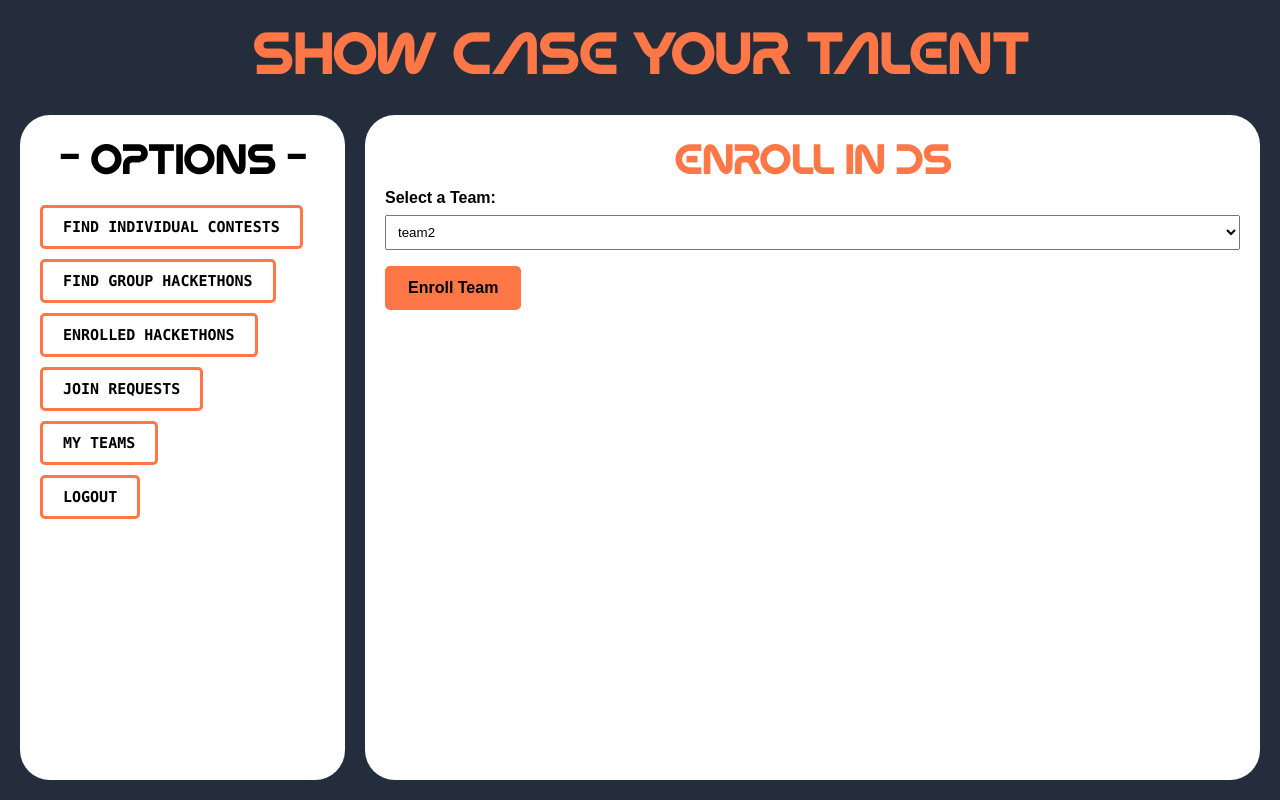
After one commit to Shijin1111/HackersBridge, a Django app: page /competitor/enroll_in_event/2/ in a window 1280 px wide. The commit adds this page. Run offline with Django 5.2, Linux system fonts and the light colour scheme; a user stored in the database is signed in; data comes from the database, SQL or seed files in the repository; both versions use the stored data as it was after the commit.

Commit message:
group hackathons enrollment fn done

```diff
--- a/competitor/urls.py
+++ b/competitor/urls.py
@@ -9,5 +9,6 @@ urlpatterns = [
     path('accept-join-request/<int:request_id>/', views.accept_join_request, name='accept_join_request'),
     path('reject-join-request/<int:request_id>/', views.reject_join_request, name='reject_join_request'),
     path('find_group_events/',views.find_group_events,name='find_group_events'),
+    path('enroll_in_event/<int:event_id>/', views.enroll_in_event, name='enroll_in_event'),
     path('logout/', views.logout_view, name='logout'),
 ]
--- a/competitor/views.py
+++ b/competitor/views.py
@@ -124,3 +124,29 @@
 def find_group_events(request):
     group_events = GroupEvent.objects.all()
     return render(request,'competitor/find_group_events.html',{"group_events":group_events})
+
+
+# competitor/views.py
+from django.shortcuts import render, redirect, get_object_or_404
+from django.contrib import messages
+from host.models import GroupEvent, TeamEnrollment
+from .models import Team
+
+def enroll_in_event(request, event_id):
+    event = get_object_or_404(GroupEvent, id=event_id)
+    user_teams = Team.objects.filter(team_admin=request.user)  # Teams created by the user
+
+    if request.method == 'POST':
+        team_id = request.POST.get('team_id')
+        team = get_object_or_404(Team, id=team_id, team_admin=request.user)
+
+        # Check if the team is already enrolled
+        if TeamEnrollment.objects.filter(event=event, team=team).exists():
+            messages.error(request, f"{team.name} is already enrolled in this event!")
+        else:
+            # Enroll the team
+            TeamEnrollment.objects.create(event=event, team=team)
+            messages.success(request, f"{team.name} successfully enrolled in {event.hackathon_name}!")
+        return redirect('competitor:find_group_events')
+
+    return render(request, 'competitor/enroll_in_event.html', {'event': event, 'user_teams': user_teams})
--- a/host/admin.py
+++ b/host/admin.py
@@ -1,5 +1,6 @@
 from django.contrib import admin
 
-from .models import GroupEvent
+from .models import GroupEvent,TeamEnrollment
 
 admin.site.register(GroupEvent)
+admin.site.register(TeamEnrollment)
--- a/host/models.py
+++ b/host/models.py
@@ -10,3 +10,12 @@ class GroupEvent(models.Model):
     last_submission_datetime = models.DateTimeField()
     evaluation_criteria = models.TextField()
     created_by = models.ForeignKey(settings.AUTH_USER_MODEL, on_delete=models.CASCADE, related_name="group_events")
+
+
+class TeamEnrollment(models.Model):
+    event = models.ForeignKey('GroupEvent', on_delete=models.CASCADE, related_name='enrollments')
+    team = models.ForeignKey('competitor.Team', on_delete=models.CASCADE, related_name='enrolled_events')
+    enrolled_at = models.DateTimeField(auto_now_add=True)
+
+    def __str__(self):
+        return f"{self.team.name} enrolled in {self.event.hackathon_name}"
--- /dev/null
+++ b/templates/competitor/enroll_in_event.html
@@ -0,0 +1,19 @@
+{% extends "competitor/competitor_dashboard.html" %}
+{% block right_div %}
+<h1 style="text-align: center;">Enroll in {{ event.hackathon_name }}</h1>
+
+<form method="post">
+    {% csrf_token %}
+    <label for="team_id" style="display: block; margin-bottom: 8px;"><strong>Select a Team:</strong></label>
+    <select name="team_id" id="team_id" required style="padding: 8px; width: 100%; margin-bottom: 16px;">
+        {% for team in user_teams %}
+            <option value="{{ team.id }}">{{ team.name }}</option>
+        {% endfor %}
+    </select>
+    <button type="submit" class="btn-like">Enroll Team</button>
+</form>
+
+{% if not user_teams %}
+    <p>You don't have any teams to enroll. <a href="{% url 'competitor:create_team' %}">Create a team</a>.</p>
+{% endif %}
+{% endblock right_div %}
--- a/templates/competitor/find_group_events.html
+++ b/templates/competitor/find_group_events.html
@@ -16,8 +16,8 @@
                                 <p><strong>Submission Deadline:</strong> {{ event.last_submission_datetime|date:"Y-m-d H:i" }}</p>
                                 {% comment %} <p><strong>creator</strong> {{ event.created_by }}</p> {% endcomment %}
                                 <div style="text-align: center; margin-top: 16px;">
-                                    <a href="#" class="btn-like" >
-                                        ATTEND
+                                    <a href="{% url 'competitor:enroll_in_event' event.id %}" class="btn-like">
+                                        ENROLL
                                     </a>
                                 </div>
                             </div>
```
Also changed, not shown: db.sqlite3, host/migrations/0003_teamenrollment.py (added).
